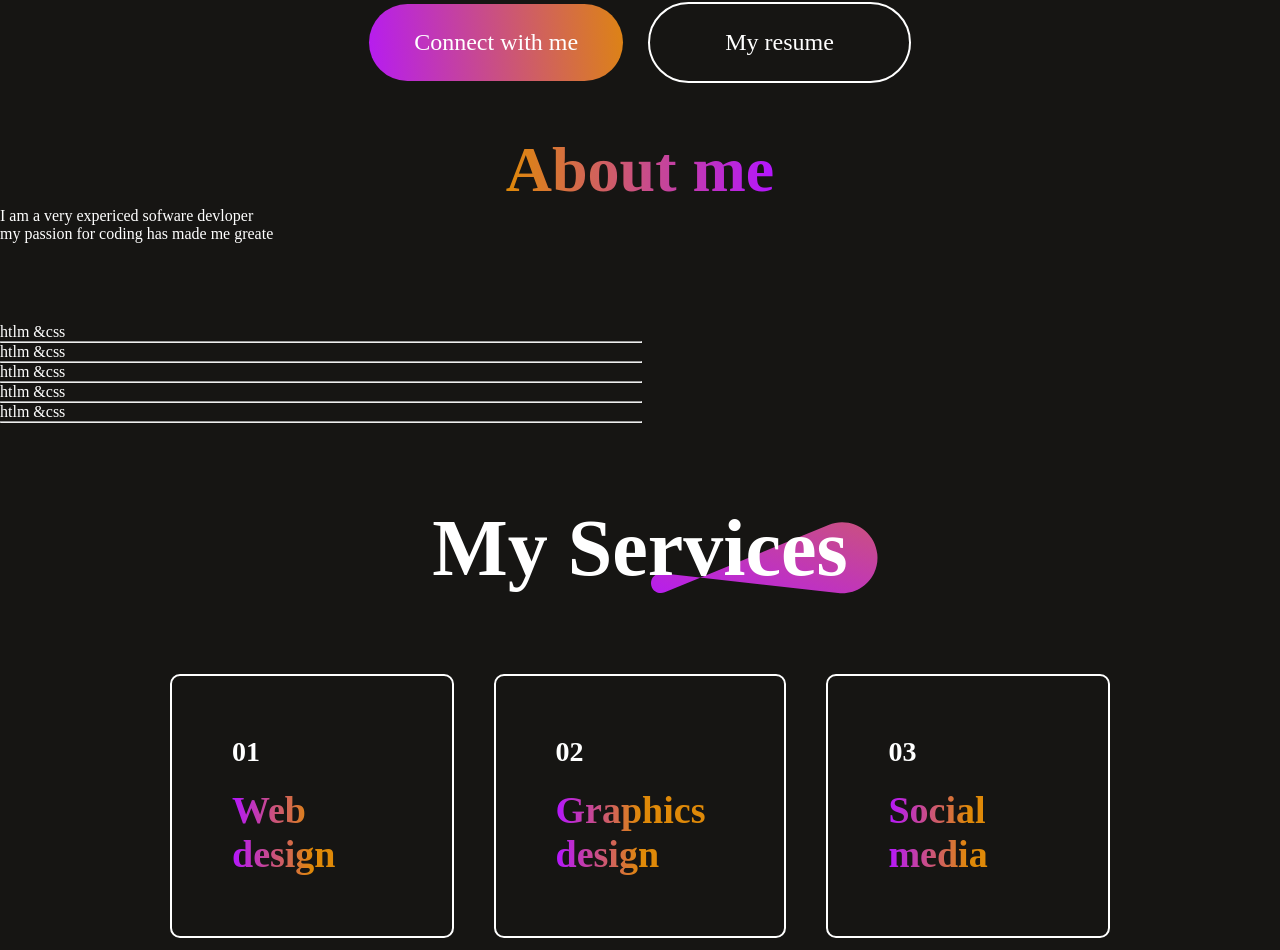
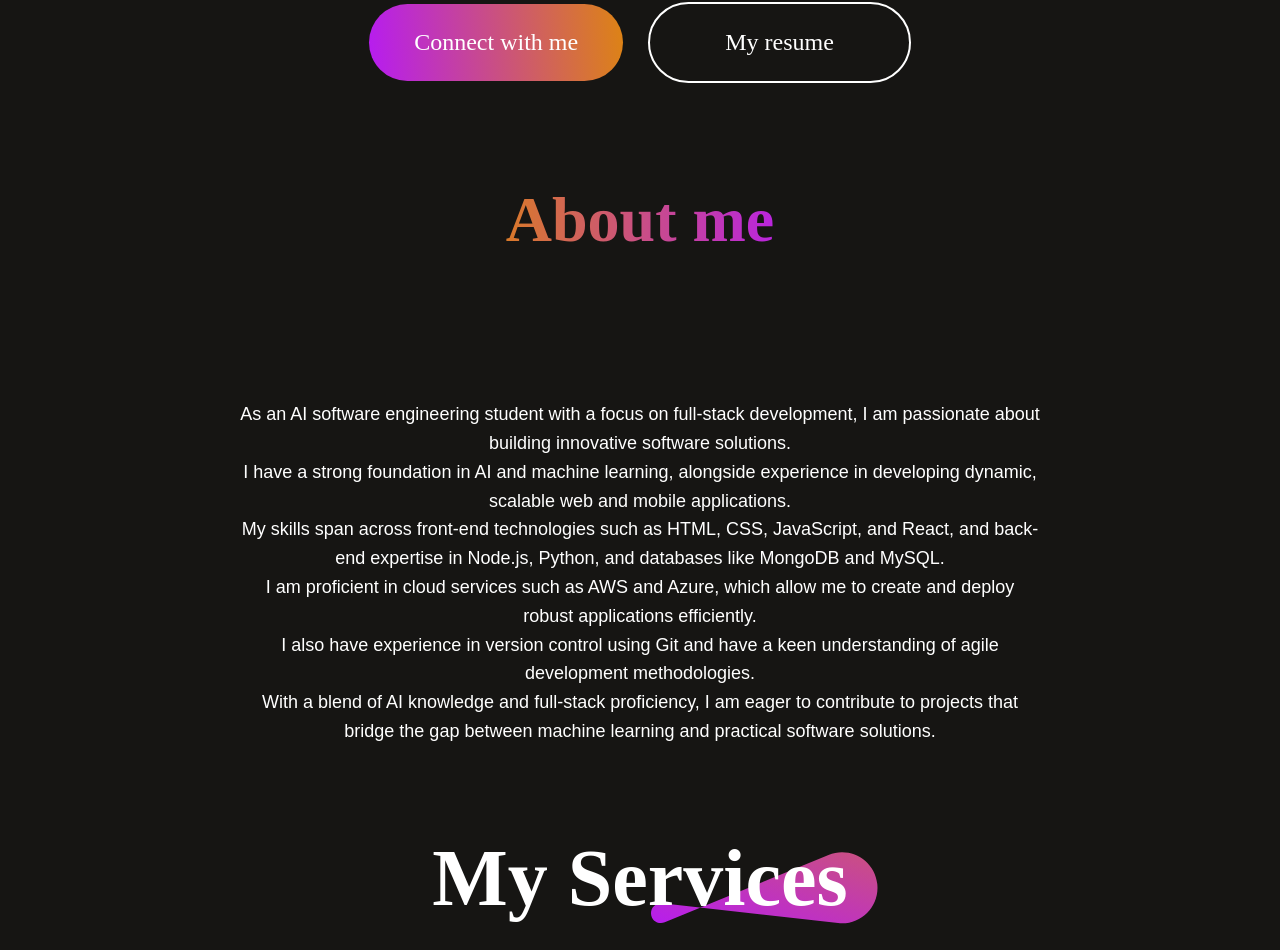
Before and after one commit to ifejika/portfolio-react, a React (Vite) app: page / in a window 1280 px wide. Shown: the part 1207-2157 px from the top of the page. Built offline with nearby package versions, Linux system fonts and the light colour scheme.

Commit message:
done with the about me page

```diff
--- a/src/components/About/About.css
+++ b/src/components/About/About.css
@@ -4,7 +4,7 @@
     align-items: center;
     justify-content: center;
     gap: 80px;
-    margin: 80px 170px;
+    margin:  80px 170px
 
 }
 .about-title{
@@ -17,14 +17,38 @@
 
 
 .about-title h1 {
+    padding: 50px;
     background: linear-gradient(90deg, #df8908, #b415ff);
     background-clip: text;
     -webkit-background-clip: text;  /* Clips the background to the text */
     -webkit-text-fill-color: transparent; /* Makes the text transparent so the gradient shows through */
     font-size: 4rem;
+    height: 10vh;
+
+
 }
-.about-right{
+.about-right {
     display: flex;
-    flex-direction: column;
+    flex-direction: column ;
+    align-items: center;
+    justify-content: center;
     gap: 80px;
+    margin: 80px 170px;
 }
+.about-para {
+    display: flex;
+    justify-content: center;  /* Centers horizontally */
+    align-items: center;      /* Centers vertically */
+    text-align: center;       /* Centers the text itself */
+    height: 40vh;            /* Makes sure the container takes up the full height of the viewport */
+    padding: 20px;            /* Adds some padding for spacing */
+   /* Light background for contrast */
+  }
+
+  .about-para p {
+    font-family: 'Arial', sans-serif; /* Sets a clean font */
+    font-size: 18px;                  /* Adjusts font size */
+    color: white;                      /* Dark gray text color */
+    line-height: 1.6;                 /* Adds spacing between lines */
+    max-width: 800px;                 /* Limits paragraph width for better readability */
+  }
--- a/src/components/About/About.jsx
+++ b/src/components/About/About.jsx
@@ -12,16 +12,24 @@ const About = () => {
 
   <div className = "about-right">
     <div className="about-para">
-      <p> I am a very expericed sofware devloper </p>
-      <p>my passion for coding has made me greate </p>
+      <p>
+  As an AI software engineering student with a focus on full-stack development, I am passionate about building innovative software solutions.<br/>
+  I have a strong foundation in AI and machine learning, alongside experience in developing dynamic, scalable web and mobile applications.<br/>
+  My skills span across front-end technologies such as HTML, CSS, JavaScript, and React, and back-end expertise in Node.js, Python, and databases like MongoDB and MySQL.<br/>
+  I am proficient in cloud services such as AWS and Azure, which allow me to create and deploy robust applications efficiently.<br/>
+  I also have experience in version control using Git and have a keen understanding of agile development methodologies.<br/>
+  With a blend of AI knowledge and full-stack proficiency, I am eager to contribute to projects that bridge the gap between machine learning and practical software solutions.
+</p>
+
+
     </div>
-    <div className="about-skils">
+    {/*<div className="about-skils">
       <div className="about-skill"><p>htlm &css </p><hr style={{width:"50%"}}/></div>
       <div className="about-skill"><p>htlm &css </p><hr style={{width:"50%"}}/></div>
       <div className="about-skill"><p>htlm &css </p><hr style={{width:"50%"}}/></div>
       <div className="about-skill"><p>htlm &css </p><hr style={{width:"50%"}}/></div>
       <div className="about-skill"><p>htlm &css </p><hr style={{width:"50%"}}/></div>
-    </div>
+    </div>*/}
   </div>
 </div>
 
```
